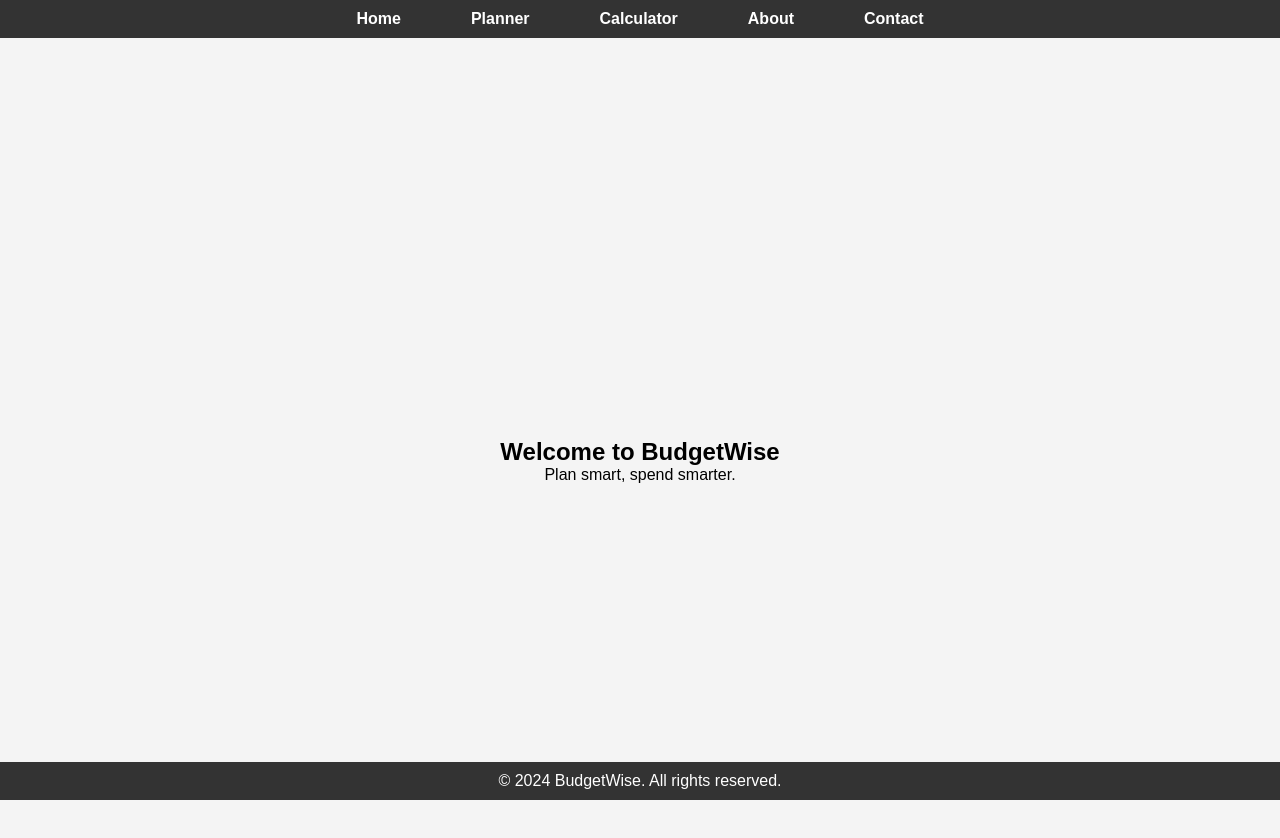
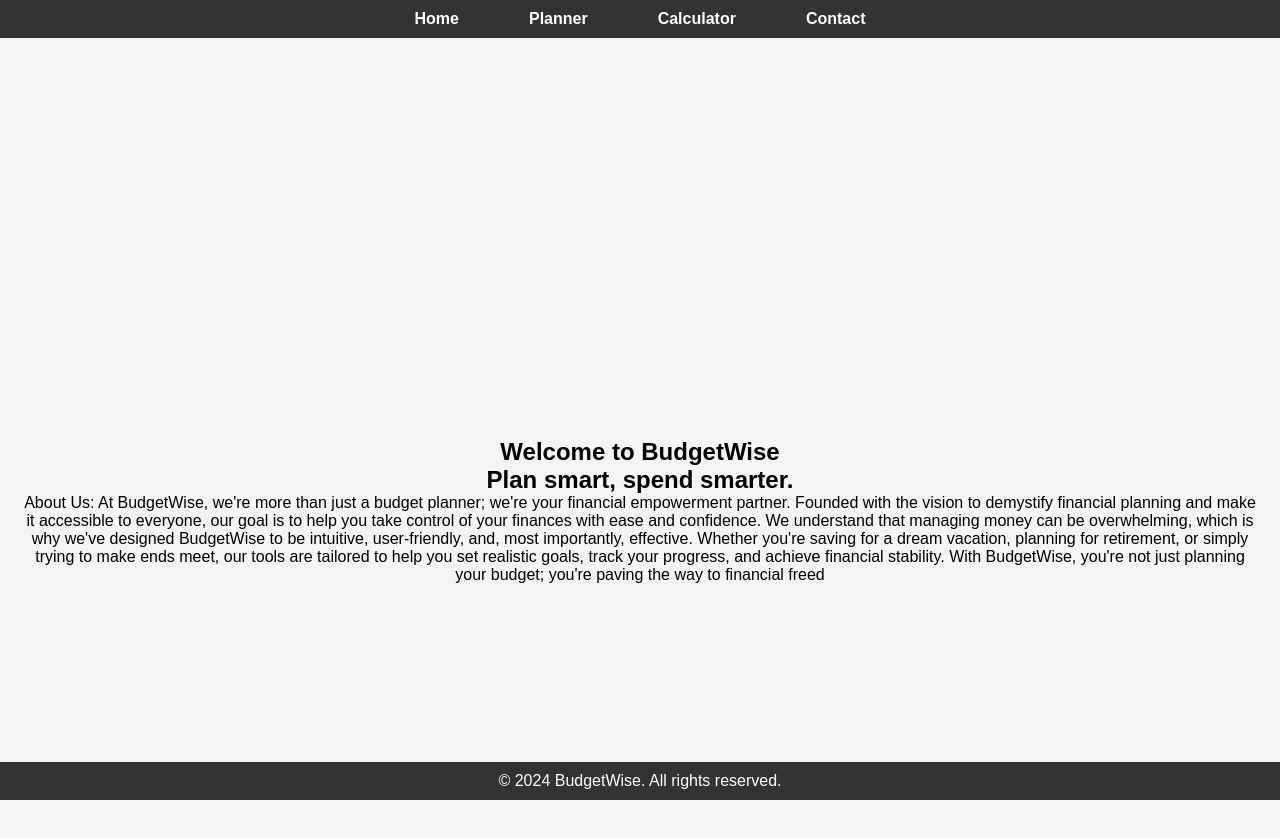
Before and after one commit to GasperPls/cpsc362backtracker, a website: page public/home.html in a window 1280 px wide. Drawn offline with Linux system fonts and the light colour scheme.

Commit message:
Update home.html

```diff
--- a/public/home.html
+++ b/public/home.html
@@ -14,7 +14,6 @@
             <li><a href="home.html">Home</a></li>
             <li><a href="planner.html">Planner </a></li>
             <li><a href="calculator.html">Calculator</a></li>
-            <li><a href="about.html">About</a></li>
             <li><a href="contact.html">Contact</a></li>
           </ul>
         </nav>
@@ -22,7 +21,17 @@
       <main>
         <section class="welcome">
           <h1>Welcome to BudgetWise</h1>
-          <p>Plan smart, spend smarter.</p>
+          <h2>Plan smart, spend smarter.</h2>
+          <p>About Us:
+
+            At BudgetWise, we're more than just a budget planner; we're your financial empowerment partner.
+            Founded with the vision to demystify financial planning and make it accessible to everyone, our
+            goal is to help you take control of your finances with ease and confidence. We understand that
+            managing money can be overwhelming, which is why we've designed BudgetWise to be intuitive, user-friendly,
+            and, most importantly, effective. Whether you're saving for a dream vacation, planning for retirement,
+            or simply trying to make ends meet, our tools are tailored to help you set realistic goals, track your
+            progress, and achieve financial stability. With BudgetWise, you're not just planning your budget; you're
+            paving the way to financial freed</p>
         </section>
       </main>
       <footer>
```
